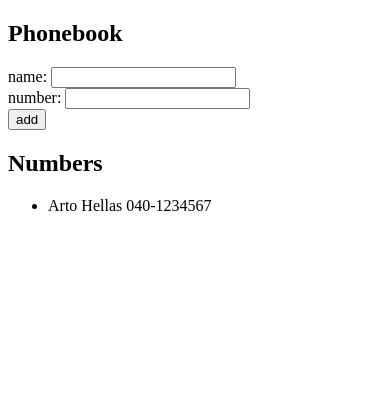
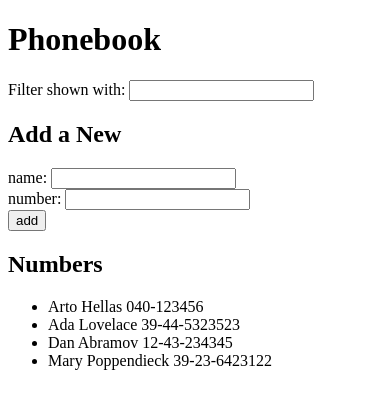
Before and after one commit to geoph9/full-stack-course-helsinki, a React (Create React App) app in the folder part2/phonebook/: page / in a window 390 px wide. Shown: the top 408 px of the page. Built offline with nearby package versions, Linux system fonts and the light colour scheme.

Commit message:
part2.9 - phonebook step 4: add filter

```diff
--- a/part2/phonebook/src/App.js
+++ b/part2/phonebook/src/App.js
@@ -1,12 +1,18 @@
 import React, { useState } from 'react'
 import Person from './components/Person'
+import Header, {SubHeader} from './components/Header'
 
 const App = () => {
-  const [ persons, setPersons ] = useState([
-    { name: 'Arto Hellas', number: '040-1234567' }
-  ])
+  const [persons, setPersons] = useState([
+    { name: 'Arto Hellas', number: '040-123456' },
+    { name: 'Ada Lovelace', number: '39-44-5323523' },
+    { name: 'Dan Abramov', number: '12-43-234345' },
+    { name: 'Mary Poppendieck', number: '39-23-6423122' }
+  ]);
+
   const [ newName, setNewName ] = useState('')
   const [ newNumber, setNewNumber ] = useState('')
+  const [ filterValue, setFilterValue ] = useState('')
 
   const addPerson = (event) => {
     event.preventDefault()
@@ -35,10 +41,19 @@ const App = () => {
     setNewNumber(event.target.value)
   }
 
+  const handleFilterNames = (event) => {
+    console.log(event.target.value);
+    setFilterValue(event.target.value);
+  }
+
   return (
     <div>
-      <h2>Phonebook</h2>
+      <Header text="Phonebook" />
+      <div>
+        Filter shown with: <input value={filterValue} onChange={handleFilterNames} />
+      </div>
       {/* <div>debug: {newName}</div> */}
+      <SubHeader text="Add a New" />
       <form onSubmit={addPerson}>
         <div>
           name: <input value={newName} onChange={handleNewName} />
@@ -50,9 +65,9 @@ const App = () => {
           <button type="submit">add</button>
         </div>
       </form>
-      <h2>Numbers</h2>
+      <SubHeader text="Numbers" />
       <ul>
-        {persons.map(person =>
+        { persons.filter(person => person.name.toLowerCase().includes(filterValue)).map(person =>
           <Person key={person.name} person={person} />
         )}
       </ul>
--- /dev/null
+++ b/part2/phonebook/src/components/Header.js
@@ -0,0 +1,16 @@
+import React from 'react'
+
+const Header = ({ text }) => {
+    return (
+      <h1>{text}</h1>
+    )
+  }
+
+const SubHeader = ({ text }) => {
+  return (
+    <h2>{text}</h2>
+  )
+}
+
+export default Header;
+export { SubHeader }
```
